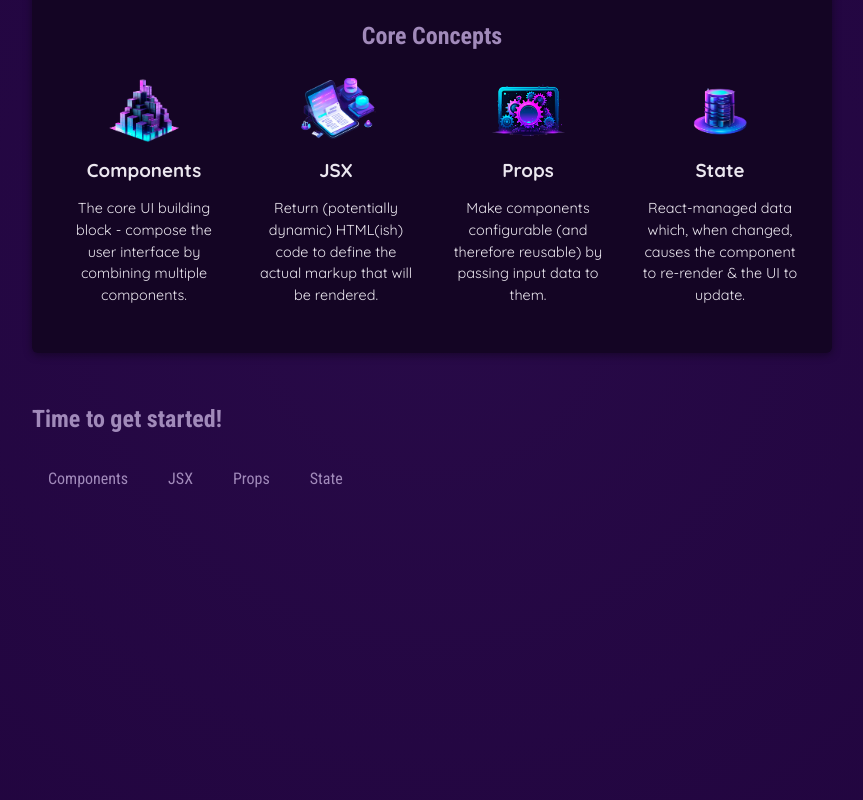
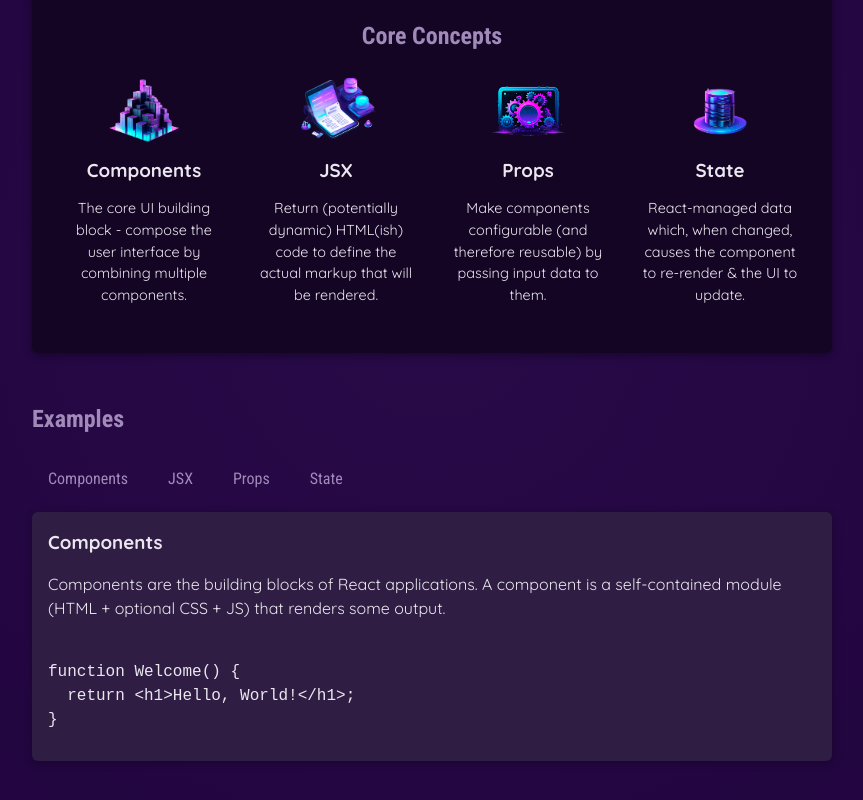
Before and after one commit to oliver-nha/react-essential, a React (Vite) app: page / in a window 1280 px wide. Shown: the part 346-1146 px from the top of the page, without its empty margins (208-1071 px from the left). Built offline with nearby package versions, Linux system fonts and the light colour scheme.

Commit message:
output based on state

```diff
--- a/src/App.jsx
+++ b/src/App.jsx
@@ -1,9 +1,22 @@
+import { useState } from 'react';
 
-import { CORE_CONCEPTS } from "./data";
-import Header from "./components/Header/Header";
-import CoreConcept from "./components/CoreConcept";
-import TabButton from "./components/TabButton";
+import { CORE_CONCEPTS } from './data.js';
+import Header from './components/Header/Header.jsx';
+import CoreConcept from './components/CoreConcept.jsx';
+import TabButton from './components/TabButton.jsx';
+import { EXAMPLES } from './data.js';
+
 function App() {
+  const [selectedTopic, setSelectedTopic] = useState('components');
+
+  function handleSelect(selectedButton) {
+    // selectedButton => 'components', 'jsx', 'props', 'state'
+    setSelectedTopic(selectedButton);
+    // console.log(selectedTopic);
+  }
+
+  console.log('APP COMPONENT EXECUTING');
+
   return (
     <div>
       <Header />
@@ -16,21 +29,29 @@
               description={CORE_CONCEPTS[0].description}
               image={CORE_CONCEPTS[0].image}
             />
-            <CoreConcept {...CORE_CONCEPTS[1]}/>
-            <CoreConcept {...CORE_CONCEPTS[2]}/>
-            <CoreConcept {...CORE_CONCEPTS[3]}/>
+            <CoreConcept {...CORE_CONCEPTS[1]} />
+            <CoreConcept {...CORE_CONCEPTS[2]} />
+            <CoreConcept {...CORE_CONCEPTS[3]} />
           </ul>
         </section>
-        <div id="examples">
-        <h2>Time to get started!</h2>
-        <menu>
-          <TabButton>Components</TabButton>
-          <TabButton>JSX</TabButton>
-          <TabButton>Props</TabButton>
-          <TabButton>State</TabButton>
-        </menu>
-        </div>
-
+        <section id="examples">
+          <h2>Examples</h2>
+          <menu>
+            <TabButton onSelect={() => handleSelect('components')}>
+              Components
+            </TabButton>
+            <TabButton onSelect={() => handleSelect('jsx')}>JSX</TabButton>
+            <TabButton onSelect={() => handleSelect('props')}>Props</TabButton>
+            <TabButton onSelect={() => handleSelect('state')}>State</TabButton>
+          </menu>
+          <div id="tab-content">
+            <h3>{EXAMPLES[selectedTopic].title}</h3>
+            <p>{EXAMPLES[selectedTopic].description}</p>
+            <pre>
+              <code>{EXAMPLES[selectedTopic].code}</code>
+            </pre>
+          </div>
+        </section>
       </main>
     </div>
   );
--- a/src/components/TabButton.jsx
+++ b/src/components/TabButton.jsx
@@ -1,10 +1,10 @@
 
 
-export default function TabButton({children}) {
+export default function TabButton({children , onSelect}) {
 function handleClick() {
     console.log('Hello World!');
 }
   return (
-   <li><button onClick={handleClick}>{children}</button></li>
+   <li><button onClick={onSelect}>{children}</button></li>
   )
 }
--- a/src/data.js
+++ b/src/data.js
@@ -29,3 +29,54 @@
       'React-managed data which, when changed, causes the component to re-render & the UI to update.',
   },
 ];
+
+export const EXAMPLES = {
+  components: {
+    title: 'Components',
+    description:
+      'Components are the building blocks of React applications. A component is a self-contained module (HTML + optional CSS + JS) that renders some output.',
+    code: `
+function Welcome() {
+  return <h1>Hello, World!</h1>;
+}`,
+  },
+  jsx: {
+    title: 'JSX',
+    description:
+      'JSX is a syntax extension to JavaScript. It is similar to a template language, but it has full power of JavaScript (e.g., it may output dynamic content).',
+    code: `
+<div>
+  <h1>Welcome {userName}</h1>
+  <p>Time to learn React!</p>
+</div>`,
+  },
+  props: {
+    title: 'Props',
+    description:
+      'Components accept arbitrary inputs called props. They are like function arguments.',
+    code: `
+function Welcome(props) {
+  return <h1>Hello, {props.name}</h1>;
+}`,
+  },
+  state: {
+    title: 'State',
+    description:
+      'State allows React components to change their output over time in response to user actions, network responses, and anything else.',
+    code: `
+function Counter() {
+  const [isVisible, setIsVisible] = useState(false);
+
+  function handleClick() {
+    setIsVisible(true);
+  }
+
+  return (
+    <div>
+      <button onClick={handleClick}>Show Details</button>
+      {isVisible && <p>Amazing details!</p>}
+    </div>
+  );
+}`,
+  },
+};
```
